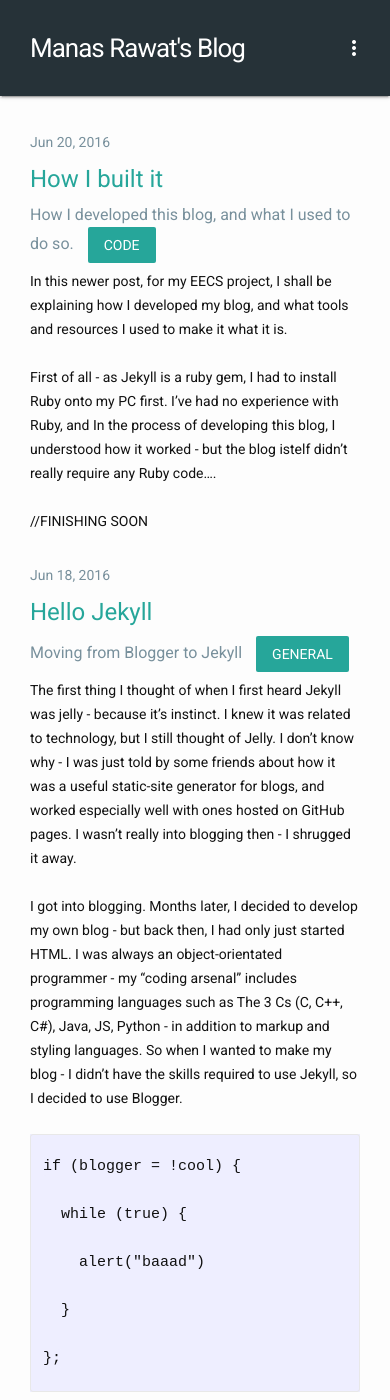
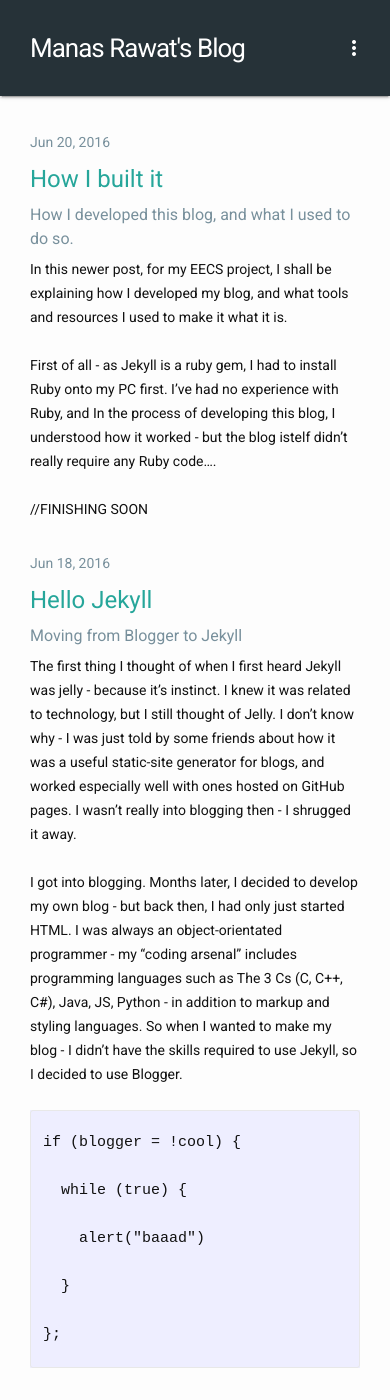
Before and after one commit to manasrawat/manasrawat.github.io, a Jekyll site: the page built from index.html, in a window 390 px wide and 1400 px high. Built offline with Jekyll 4.4.1, drawn with Linux system fonts in a browser that asks for light colours; nearby versions of some CDN libraries.

Commit message:
Description and Categories; Update 2

```diff
--- a/_layouts/post.html
+++ b/_layouts/post.html
@@ -16,7 +16,7 @@ layout: default
 		<a class="post-link" itemprop="name headline">{{ page.title }}</a>
 		  <div class="post-description">
 		  {{ page.description }}
-		  	<button class="mdl-button" style="margin-left: 10px; background-color: #26a69a; color: #ffffff; cursor: auto !important">
+		  	<button class="mdl-button post-category">
 			{{ page.categories }}
 			</button>
 		  </div>
--- a/archive.html
+++ b/archive.html
@@ -19,7 +19,7 @@ permalink: /archive.html
           <a class="post-link" href="{{ post.url | prepend: site.baseurl }}">{{ post.title }}</a>
 		  <div class="post-description">
 		  {{ post.description }}
-		  	<button class="mdl-button" style="margin-left: 10px; background-color: #26a69a; color: #ffffff; cursor: auto !important">
+		  	<button class="mdl-button post-category">
 			{{ post.categories }}
 			</button>
 		  </div>
--- a/css/styles.css
+++ b/css/styles.css
@@ -12,6 +12,7 @@ h1 { font-family: 'Roboto', sans-serif; color: #26a69a}
 .page-content { padding:  45px 0 0 0; }
 .post-content h2 {font-size: 45px}
 .post-meta { color: #78909C; font: auto }
+.post-category { margin-left: 10px; background-color: #26a69a; color: #ffffff; cursor: auto !important; }
 a, a:hover, a:visited { color: #26a69a; text-decoration:none }
 h2 { margin: -6px 0 24px 0;}
 p {margin: 0;}
@@ -31,3 +32,6 @@ p {margin: 0;}
 .site-nav { margin-right: 10% }
 .mdl-button--raised { margin-left: 10% }
 }
+@media screen and (max-width: 546px) {
+.post-category { display: none; }
+}
--- a/index.html
+++ b/index.html
@@ -12,7 +12,7 @@ layout: default
           <a class="post-link" href="{{ post.url | prepend: site.baseurl }}">{{ post.title }}</a>
 		  <div class="post-description">
 		  {{ post.description }}
-		  	<button class="mdl-button" style="margin-left: 10px; background-color: #26a69a; color: #ffffff; cursor: auto !important">
+		  	<button class="mdl-button post-category">
 			{{ post.categories }}
 			</button>
 		  </div>
```
